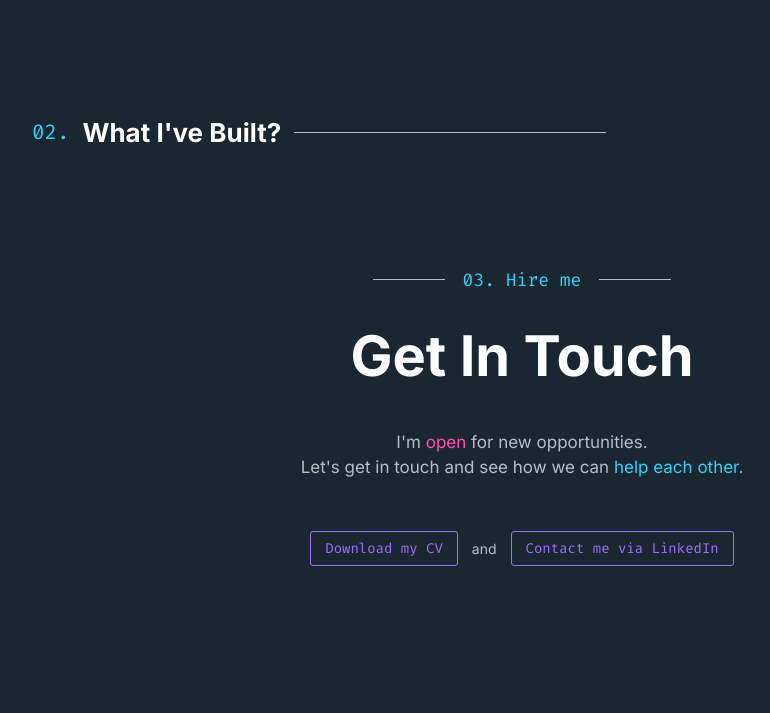
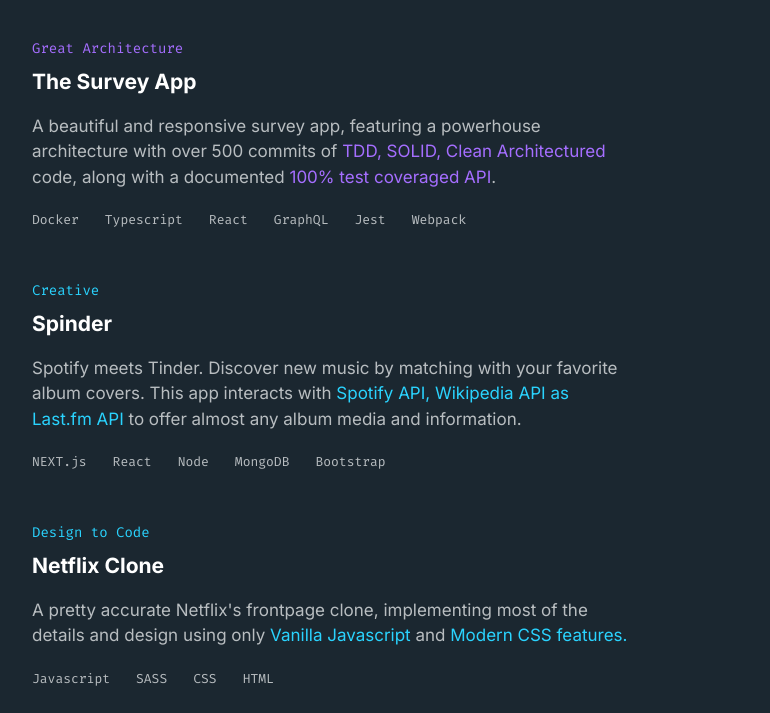
Before and after one commit to thiagorasouza/portfolio, a website: page index.html in a window 1280 px wide. Shown: the part 1787-2500 px from the top of the page, without its empty margins (118-888 px from the left). Before the commit the page ends 2423 px from the top, so only its background shows below. Drawn offline with Linux system fonts and the light colour scheme.

Commit message:
feat: fill in Work section

```diff
--- a/index.html
+++ b/index.html
@@ -72,16 +72,19 @@
           <div class="sub-heading">Howdy, I am</div>
           <div class="heading">Thiago Souza,</div>
           <div class="heading-caption">and I solve problems.</div>
+          <div class="heading-text">
             <p class="default-text">
               I'm a self-taught
-            <span class="blue-text">Fullstack Developer</span>, specializing in
-            solving problems using
+              <span class="blue-text">Fullstack Developer</span>, specializing
+              in solving problems using
               <span class="blue-text"
                 >Typescript, React, Node, MongoDB & PostgreSQL</span
               >
-            along with Clean Architecture, Domain Driven Design and Test-Driven
-            Development.
+              along with Clean Architecture, Domain Driven Design and
+              Test-Driven Development.
             </p>
+          </div>
+
           <div class="work-action">
             <button type="button" class="btn btn-work-action">
               <svg
@@ -116,6 +119,7 @@
         </div>
         <div class="section about">
           <div class="section-title">About Me</div>
+          <div class="section-content">
             <p class="default-text">
               I spent my whole life
               <span class="purple-text">building</span> things and
@@ -147,8 +151,8 @@
                   </div>
                   <div class="checkpoint-description">
                     <p class="default-text">
-                    An early interest in Physics helped me develop my analytical
-                    thinking during highschool
+                      An early interest in Physics helped me develop my
+                      analytical thinking during highschool
                     </p>
                   </div>
                 </div>
@@ -232,8 +236,76 @@
               </div>
             </div>
           </div>
-        <div class="section about">
+        </div>
+        <div class="section work">
           <div class="section-title">What I've Built?</div>
+          <div class="section-content">
+            <div class="project">
+              <ul class="tag mono-text">
+                <!-- <li class="purple-text">Fullstack</li> -->
+                <li class="purple-text">Great Architecture</li>
+              </ul>
+              <h2>The Survey App</h2>
+              <p class="default-text">
+                A beautiful and responsive survey app, featuring a powerhouse
+                architecture with over 500 commits of
+                <span class="purple-text">
+                  TDD, SOLID, Clean Architectured
+                </span>
+                code, along with a documented
+                <span class="purple-text">100% test coveraged API</span>.
+              </p>
+              <ul class="mono-text">
+                <li>Docker</li>
+                <li>Typescript</li>
+                <li>React</li>
+                <li>GraphQL</li>
+                <li>Jest</li>
+                <li>Webpack</li>
+              </ul>
+            </div>
+            <div class="project">
+              <ul class="tag mono-text">
+                <!-- <li class="purple-text">Fullstack</li> -->
+                <li class="blue-text">Creative</li>
+              </ul>
+              <h2>Spinder</h2>
+              <p class="default-text">
+                Spotify meets Tinder. Discover new music by matching with your
+                favorite album covers. This app interacts with
+                <span class="blue-text"
+                  >Spotify API, Wikipedia API as Last.fm API</span
+                >
+                to offer almost any album media and information.
+              </p>
+              <ul class="mono-text">
+                <li>NEXT.js</li>
+                <li>React</li>
+                <li>Node</li>
+                <li>MongoDB</li>
+                <li>Bootstrap</li>
+              </ul>
+            </div>
+            <div class="project">
+              <ul class="tag mono-text">
+                <!-- <li class="purple-text">Fullstack</li> -->
+                <li class="blue-text">Design to Code</li>
+              </ul>
+              <h2>Netflix Clone</h2>
+              <p class="default-text">
+                A pretty accurate Netflix's frontpage clone, implementing most
+                of the details and design using only
+                <span class="blue-text">Vanilla Javascript</span> and
+                <span class="blue-text">Modern CSS features.</span>
+              </p>
+              <ul class="mono-text">
+                <li>Javascript</li>
+                <li>SASS</li>
+                <li>CSS</li>
+                <li>HTML</li>
+              </ul>
+            </div>
+          </div>
         </div>
         <div class="hire">
           <div class="hire-title">03. Hire me</div>
@@ -246,10 +318,9 @@
               Let's get in touch and see how we can
               <span class="blue-text">help each other.</span>
             </p>
+          </div>
           <div class="hire-buttons">
-              <button class="btn btn-resume" type="button">
-                Download my CV
-              </button>
+            <button class="btn btn-resume" type="button">Download my CV</button>
             <span class="grey-color">and</span>
             <button class="btn btn-resume" type="button">
               Contact me via LinkedIn
@@ -258,6 +329,5 @@
         </div>
       </div>
     </div>
-    </div>
   </body>
 </html>
--- a/styles.css
+++ b/styles.css
@@ -168,11 +168,21 @@
   margin-bottom: 3rem;
 }
 
+.heading-text {
+  margin-bottom: 4rem;
+}
+
 .default-text {
   font-size: 1.7rem;
   color: var(--grey);
   line-height: 1.5;
-  margin-bottom: 4rem;
+}
+
+.mono-text {
+  font-size: 1.7rem;
+  font-family: var(--mono-font);
+  color: var(--grey);
+  line-height: 1.5;
 }
 
 .hero .default-text {
@@ -399,6 +409,10 @@
   margin-bottom: 3rem;
 }
 
+.hire-content {
+  margin-bottom: 3rem;
+}
+
 .hire-buttons {
   display: flex;
   justify-content: center;
@@ -407,3 +421,36 @@
   margin-bottom: 3rem;
   gap: 1em;
 }
+
+.work {
+  margin-bottom: 12rem;
+}
+
+.project {
+  margin-bottom: 5rem;
+}
+
+.work .section-title {
+  margin-bottom: 5rem;
+}
+
+.work .tag {
+  font-size: 1.4rem;
+  margin-bottom: 1rem;
+}
+
+.work h2 {
+  margin-bottom: 2rem;
+}
+
+.work .default-text {
+  max-width: 60rem;
+  margin-bottom: 2rem;
+}
+
+.work ul {
+  font-size: 1.3rem;
+  display: flex;
+  list-style: none;
+  gap: 2em;
+}
```
Lines whose indentation alone changed are shown as unchanged.
